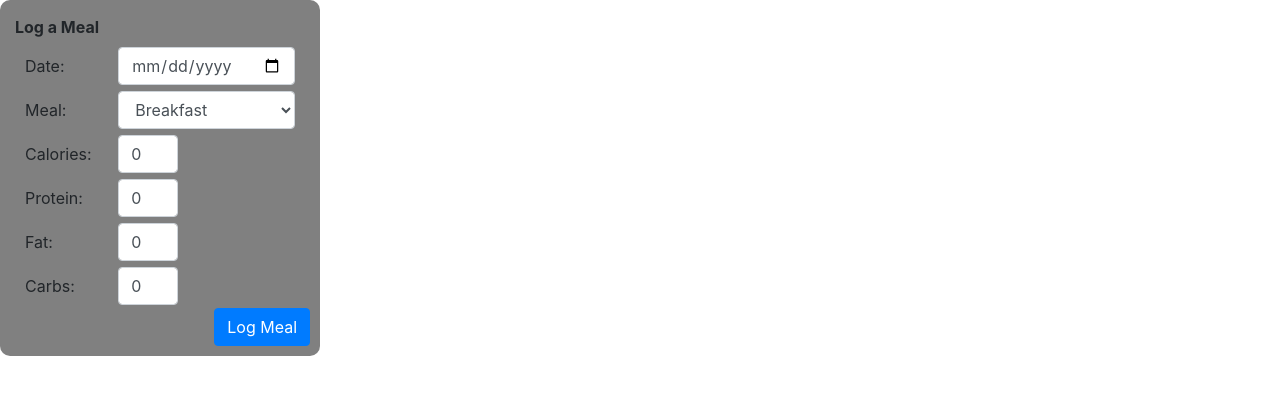
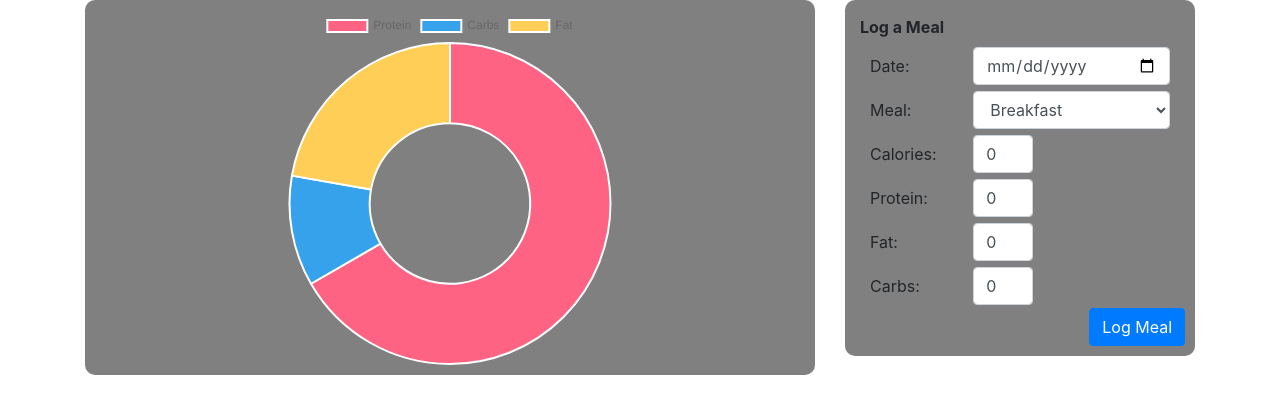
Before and after one commit to rjflanagan95/keto-tracker, a React (Create React App) app in the folder client/: page / in a window 1280 px wide. Shown: the top 414 px of the page. Built offline with nearby package versions, Linux system fonts and the light colour scheme.

Commit message:
added chartjs for daily intake chart

```diff
--- /dev/null
+++ b/client/src/components/Graphs/graphs.js
@@ -0,0 +1,52 @@
+import React, { Component } from "react";
+// import { Container, Row, Col, Button, Form } from "react-bootstrap";
+
+import { Doughnut } from "react-chartjs-2";
+
+class Graphs extends Component {
+  constructor(props) {
+    super(props)
+
+    this.state = {
+
+      }
+  }
+
+  changeUserInput(target) {
+    this.setState({
+      [target.name]: target.value
+    });
+  }
+
+  render() {
+    const data = {
+        labels: [
+            'Protein',
+            'Carbs',
+            'Fat'
+        ],
+        datasets: [{
+            data: [300, 50, 100],
+            backgroundColor: [
+            '#FF6384',
+            '#36A2EB',
+            '#FFCE56'
+            ],
+            hoverBackgroundColor: [
+            '#FF6384',
+            '#36A2EB',
+            '#FFCE56'
+            ]
+        }]
+    };
+
+
+    return (
+      <div className="panel graph-panel">
+          <Doughnut data={data} />
+      </div>
+    );
+  }
+}
+
+export default Graphs;
--- a/client/src/components/Main/main.css
+++ b/client/src/components/Main/main.css
@@ -4,14 +4,6 @@
     padding: 10px;
 }
 
-.meal-logger {
-    width: 25%;
-}
-
-.graph-panel {
-    width: 75%;
-}
-
 .title {
     font-weight: bold;
     padding: 5px;
--- a/client/src/components/Main/main.js
+++ b/client/src/components/Main/main.js
@@ -1,7 +1,9 @@
 import React, { Component } from "react";
+import { Container, Row, Col } from "react-bootstrap";
 import "./main.css"
 
 import Logger from "../Logger/logger";
+import Graphs from "../Graphs/graphs";
 
 class Main extends Component {
   constructor(props) {
@@ -15,7 +17,16 @@ class Main extends Component {
   render() {
 
     return (
-      <Logger />
+      <Container>
+        <Row>
+          <Col xs={8}>
+            <Graphs />
+          </Col>
+          <Col xs={4}>
+            <Logger />
+          </Col>
+        </Row>
+      </Container>
     );
   }
 }
```
Also changed, not shown: 1 other file (tests, documents, lock files or other folders).
